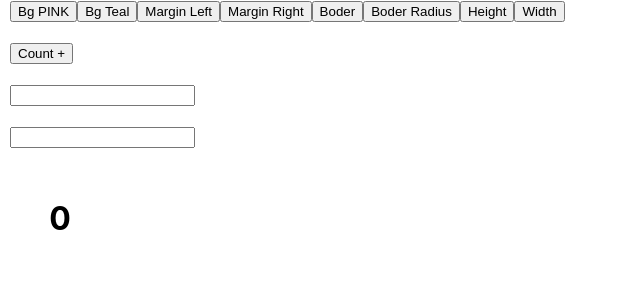
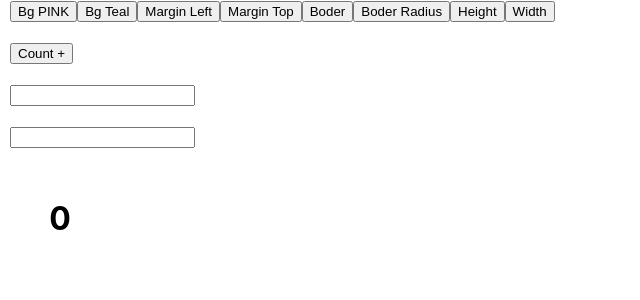
Before and after one commit to dineshabey/react-hooks-componentWillmount, a React (Create React App) app: page / in a window 1280 px wide. Shown: the top 300 px of the page, without its empty margins (0-640 px from the left). Built offline with nearby package versions, Linux system fonts and the light colour scheme.

Commit message:
update useRef

```diff
--- a/src/App.js
+++ b/src/App.js
@@ -1,96 +1,10 @@
+import React from 'react'
+import LearnReference from './learnRef/LearnReference'
 
-import { type } from '@testing-library/user-event/dist/type';
-import { useRef, useState } from 'react';
-
-function App() {
-  // const [bgColor, setBgColor] = useState('teal');
-  const [isFocus, setIsFocus] = useState('teal');
-  const [count, setCount] = useState(0);
-
-  const myDivRef = useRef();
-  const myInputRef = useRef();
-
-  // const  handleChange = () => {
-  //   // setBgColor('pink');
-  //   // setIsFocus('true');
-  //   console.log(myDivRef.current);
-  //   myDivRef.current.style.backgroundColor = 'pink';
-  //   myInputRef.current.focus();
-  // };
-
-  const handleChange = (type) => {
-
-    console.log(type)
-
-    switch (type) {
-      case 'bgCPink':
-        myDivRef.current.style.backgroundColor = 'pink';
-        break;
-      case 'bgCTeal':
-        myDivRef.current.style.backgroundColor = 'teal';
-        break;
-      case 'marginLeft':
-        myDivRef.current.style.marginLeft = 'marginLeft';
-        break;
-      case 'marginRight':
-        myDivRef.current.style.marginRight = 'marginRight';
-        break;
-      case 'boder':
-        // myDivRef.current.style.boder = '2x solid red';
-        myDivRef.current.style.boderRadius = '40px';
-
-        break;
-      case 'boderR':
-        myDivRef.current.style.fontSize = '40px';
-        break;
-
-      default:
-        return;
-    }
-  }
-  console.log('first')
-
+export default function App() {
   return (
-    <div style={{ marginLeft: '10px' }}>
-      <button onClick={() => handleChange("bgCPink")}>Bg PINK</button>
-      <button onClick={() => handleChange("bgCTeal")}>Bg Teal</button>
-      <button onClick={() => handleChange("marginLeft")}>Margin Left</button>
-      <button onClick={() => handleChange("marginRiht")}>Margin Right</button>
-      <button onClick={() => handleChange("boder")}>Boder</button>
-      <button onClick={() => handleChange("boderR")}>Boder Radius</button>
-      <button onClick={() => handleChange}>Height</button>
-      <button onClick={() => handleChange}>Width</button>
-      <br />
-      <br />
-      <button onClick={() => setCount(count + 1)}>Count +</button>
-      <br />
-      <br />
-      <input />
-      <br />
-      <br />
-      <input ref={myInputRef} />
-      <br />
-      <br />
-
-
-      <div
-        ref={myDivRef}
-        style={{
-          width: '100px',
-          height: '100px',
-          // backgroundColor: bgColor,
-          display: 'flex',
-          justifyContent: 'center',
-          alignItems: 'center',
-          boderRadius:'40px'
-
-        }}>
-
-        <h1>{count}</h1>
-
-      </div>
+    <div>
+      <LearnReference />
     </div>
-  );
+  )
 }
-
-export default App;
--- /dev/null
+++ b/src/learnRef/LearnReference.js
@@ -0,0 +1,114 @@
+import { type } from '@testing-library/user-event/dist/type';
+import { useRef, useState } from 'react';
+
+// export default function LearnReference() {
+//   return (
+//     <div>
+
+//     </div>
+//   )
+// }
+
+
+
+
+
+function LearnReference() {
+  // const [bgColor, setBgColor] = useState('teal');
+  const [isFocus, setIsFocus] = useState('teal');
+  const [count, setCount] = useState(0);
+
+  const myDivRef = useRef();
+  const myInputRef = useRef();
+
+  // const  handleChange = () => {
+  //   // setBgColor('pink');
+  //   // setIsFocus('true');
+  //   console.log(myDivRef.current);
+  //   myDivRef.current.style.backgroundColor = 'pink';
+  //   myInputRef.current.focus();
+  // };
+
+  const handleChange = (type) => {
+
+    // console.log(type)
+
+    switch (type) {
+      case 'bgCPink':
+        myDivRef.current.style.backgroundColor = 'pink';
+        break;
+      case 'bgCTeal':
+        myDivRef.current.style.backgroundColor = 'teal';
+        break;
+      case 'marginLeft':
+        myDivRef.current.style.marginLeft = '100px';
+        break;
+      case 'marginTop':
+        myDivRef.current.style.marginTop = '20px';
+        break;
+      case 'boder':
+        myDivRef.current.style.boder = '2px solid blue';
+        // console.log(myDivRef.current.style.boder);
+        break;
+      case 'boderR':
+        myDivRef.current.style.boderRadius = '40px';
+        console.log(myDivRef.current.style.boderRadius);
+        break;
+      case 'height':
+        myDivRef.current.style.height = '200px';
+        break;
+      case 'width':
+        console.log(parseInt(myDivRef.current.style.width) + 100);
+        myDivRef.current.style.width = parseInt(myDivRef.current.style.width) + 100 + 'px';
+        break;
+
+
+      default:
+        return;
+    }
+  }
+
+
+  return (
+    <div style={{ marginLeft: '10px' }}>
+      <button onClick={() => handleChange("bgCPink")}>Bg PINK</button>
+      <button onClick={() => handleChange("bgCTeal")}>Bg Teal</button>
+      <button onClick={() => handleChange("marginLeft")}>Margin Left</button>
+      <button onClick={() => handleChange("marginTop")}>Margin Top</button>
+      <button onClick={() => handleChange("boder")}>Boder</button>
+      <button onClick={() => handleChange("boderR")}>Boder Radius</button>
+      <button onClick={() => handleChange("height")}>Height</button>
+      <button onClick={() => handleChange("width")}>Width</button>
+      <br />
+      <br />
+      <button onClick={() => setCount(count + 1)}>Count +</button>
+      <br />
+      <br />
+      <input />
+      <br />
+      <br />
+      <input ref={myInputRef} />
+      <br />
+      <br />
+
+
+      <div
+        ref={myDivRef}
+        style={{
+          width: '100px',
+          height: '100px',
+          // backgroundColor: bgColor,
+          display: 'flex',
+          justifyContent: 'center',
+          alignItems: 'center',
+
+        }}>
+
+        <h1>{count}</h1>
+
+      </div>
+    </div>
+  );
+}
+
+export default LearnReference;
```
